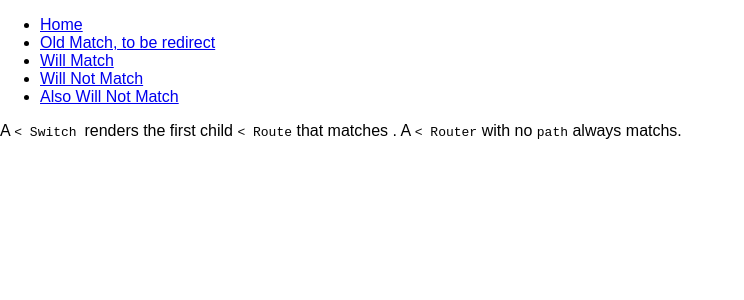
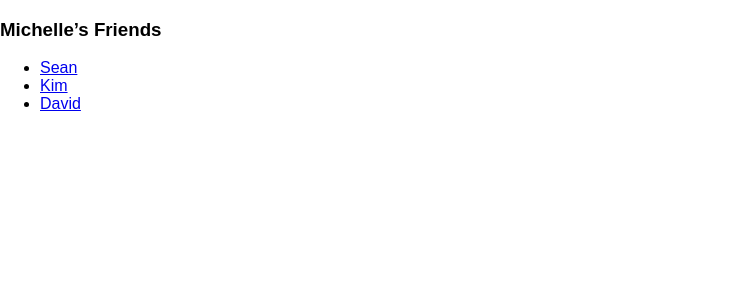
Before and after one commit to zhangfaliang/react-cli, a React (Create React App) app: page / in a window 1280 px wide. Shown: the top 300 px of the page, without its empty margins (0-744 px from the left). Built offline with nearby package versions, Linux system fonts and the light colour scheme.

Commit message:
add recursive router

```diff
--- a/src/index.js
+++ b/src/index.js
@@ -15,7 +15,8 @@
   AuthExample,
   CustomLink,
   PreventingTransitionsExample,
-  NoMatchExample
+  NoMatchExample,
+  RecursiveExample
 } from './routers/index';
 
 const sagaMiddleware = createSagaMiddleware();
@@ -36,7 +37,7 @@
   // this function will be reused
   ReactDOM.render(
     <Provider store={store}>
-      <NoMatchExample />
+      <RecursiveExample />
     </Provider>,
     document.getElementById('root')
   );
--- a/src/routers/index.js
+++ b/src/routers/index.js
@@ -4,11 +4,13 @@
 import CustomLink from './CustomLink';
 import PreventingTransitionsExample from './PransitionsTransitions';
 import NoMatchExample from './NoMatch';
+import RecursiveExample from './recursive-paths';
 export {
   BasicExample,
   URLParameters,
   AuthExample,
   CustomLink,
   PreventingTransitionsExample,
-  NoMatchExample
+  NoMatchExample,
+  RecursiveExample
 };
--- /dev/null
+++ b/src/routers/recursive-paths.js
@@ -0,0 +1,41 @@
+import React from 'react';
+import { BrowserRouter as Router, Route, Link } from 'react-router-dom';
+
+const PEEPS = [
+  { id: 0, name: 'Michelle', friends: [1, 2, 3] },
+  { id: 1, name: 'Sean', friends: [0, 3] },
+  { id: 2, name: 'Kim', friends: [0, 1, 3] },
+  { id: 3, name: 'David', friends: [1, 2] }
+];
+
+const find = id => PEEPS.find(p => p.id == id);
+
+const RecursiveExample = () => (
+  <Router>
+    <Person match={{ params: { id: 0 }, url: '' }} />
+  </Router>
+);
+
+const Person = ({ match }) => {
+  const person = find(match.params.id);
+  console.log(match);
+
+  return (
+    <div>
+      <h3>
+        {person.name}
+        ’s Friends
+      </h3>
+      <ul>
+        {person.friends.map(id => (
+          <li key={id}>
+            <Link to={`${match.url}/${id}`}>{find(id).name}</Link>
+          </li>
+        ))}
+      </ul>
+      <Route path={`${match.url}/:id`} component={Person} />
+    </div>
+  );
+};
+
+export default RecursiveExample;
```
